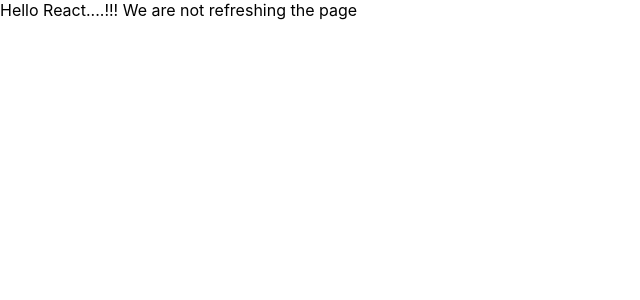
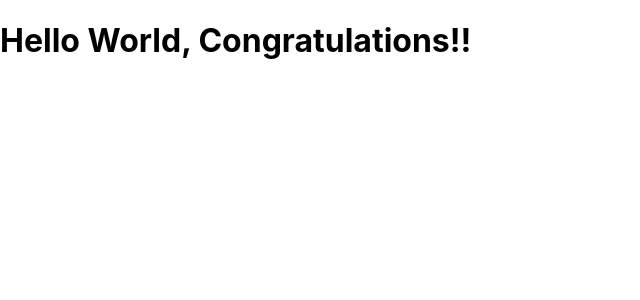
Before and after one commit to kodecdac/day3-my-app, a React (Create React App) app: page / in a window 1280 px wide. Shown: the top 300 px of the page, without its empty margins (0-640 px from the left). Built offline with nearby package versions, Linux system fonts and the light colour scheme.

Commit message:
b3 - hello jsx

```diff
--- a/src/App.js
+++ b/src/App.js
@@ -1,5 +1,7 @@
-export default function App() {
-  return "Hello React....!!! We are not refreshing the page";
+// Writing HTML in JavaScript :: WOW
+// JSX (JavaScript XML)
+function App() {
+  return <h1>Hello World, Congratulations!!</h1>;
 }
 
-// export default App;
+export default App;
```
